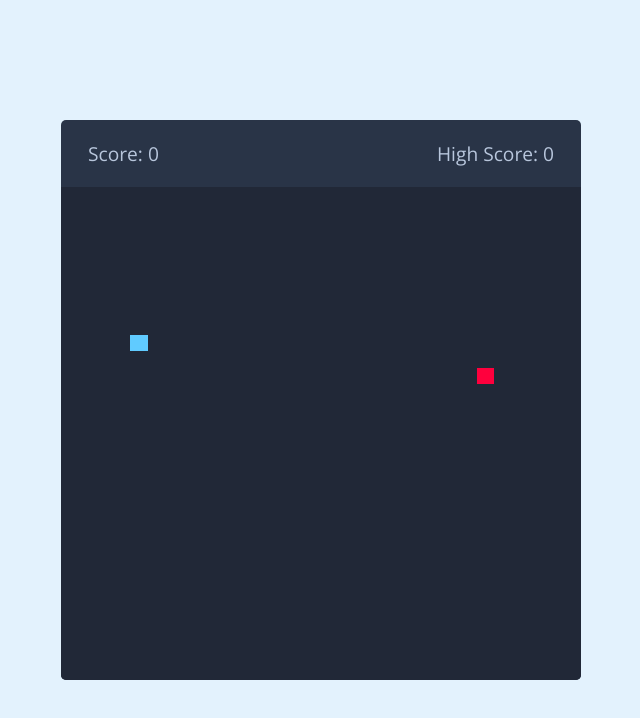
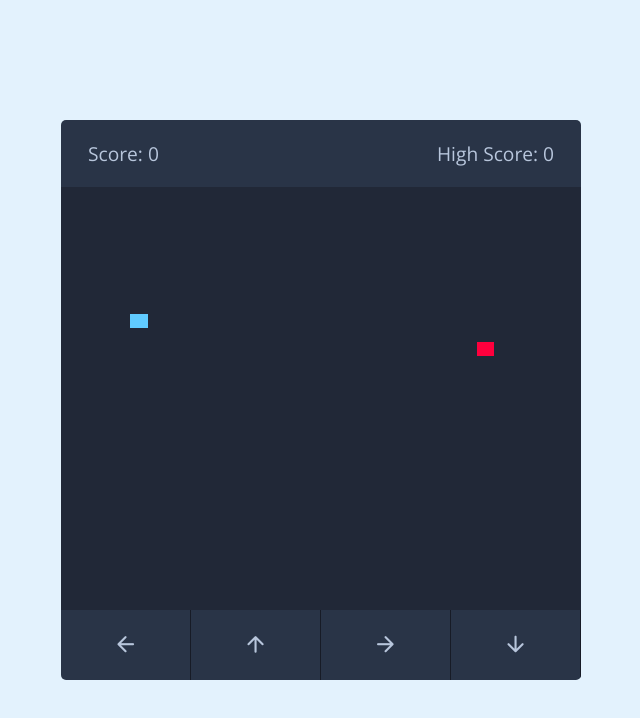
Before and after one commit to oliverlee96/snake-game, a plain HTML site: page index.html in a window 1280 px wide. Shown: the whole page, without its empty margins (319-959 px from the left). Drawn offline with nearby package versions, Linux system fonts and the light colour scheme.

Commit message:
controls added to ui but not functional yet

```diff
--- a/index.html
+++ b/index.html
@@ -4,9 +4,9 @@
     <meta charset="UTF-8">
     <meta http-equiv="X-UA-Compatible" content="IE=edge">
     <meta name="viewport" content="width=device-width, initial-scale=1.0">
+    <link rel="stylesheet" href="https://fonts.googleapis.com/css2?family=Material+Symbols+Rounded:opsz,wght,FILL,GRAD@20..48,100..700,0..1,-50..200" />
+    <link rel="stylesheet" href="style.css">
     <title>Snake Game</title>
-    <link rel="stylesheet" href="style.css">
-    <link rel="stylesheet" href="https://cdnjs.cloudflare.com/ajax/libs/font-awesome/6.3.0/css/all.min.css">
     <script src="script.js" defer></script>
 </head>
 <body>
@@ -15,14 +15,13 @@
       <span class="score">Score: 0</span>
       <span class="high-score">High Score: 0</span>
     </div>
-    <div class="play-board">
-      <div class="controls">
-        <i class="fa-solid fa-arrow-left-long"></i>
-        <i class="fa-solid fa-arrow-up-long"></i>
-        <i class="fa-solid fa-arrow-right-long"></i>
-        <i class="fa-solid fa-arrow-down-long"></i>
-      </div>
-
+    <div class="play-board"></div>
+    <div class="controls">
+      <span data-key="ArrowLeft" class="material-symbols-rounded"> arrow_back</span>
+      <span data-key="ArrowUp" class="material-symbols-rounded"> arrow_upward</span>
+      <span data-key="ArrowRight" class="material-symbols-rounded"> arrow_forward</span>
+      <span data-key="ArrowDown" class="material-symbols-rounded"> arrow_downward</span>
+    </div>
     </div>
   </div>
 </body>
--- a/script.js
+++ b/script.js
@@ -1,6 +1,7 @@
 const playBoard = document.querySelector(".play-board");
 const scoreElement = document.querySelector(".score");
 const highScoreElement = document.querySelector(".high-score");
+const controls = document.querySelectorAll(".controls span");
 
 let gameOver = false;
 let foodX, foodY;
@@ -48,6 +49,10 @@ const changeDirection = (e) => {
         velocityY = 0;
     }
 }
+
+controls.forEach(key => {
+    key.addEventListener("click", () => console.log(key))
+})
 
 const initGame = () => {
 
--- a/style.css
+++ b/style.css
@@ -40,6 +40,7 @@ body {
     display: grid;
     grid-template: repeat(30, 1fr) / repeat(30, 1fr);
     background: #212837;
+
 }
 
 .play-board .food {
@@ -49,3 +50,18 @@ body {
 .play-board .head {
     background-color: #60CBFF;
 }
+
+.controls {
+    display: flex;
+    justify-content: space-between;
+}
+
+.controls span {
+    padding: 22px 0;
+    color: #B8C6DC;
+    text-align: center;
+    cursor: pointer;
+    font-size: 1.6rem;
+    width: calc(100% / 4);
+    border-right: 1px solid #171b26;
+}
```
